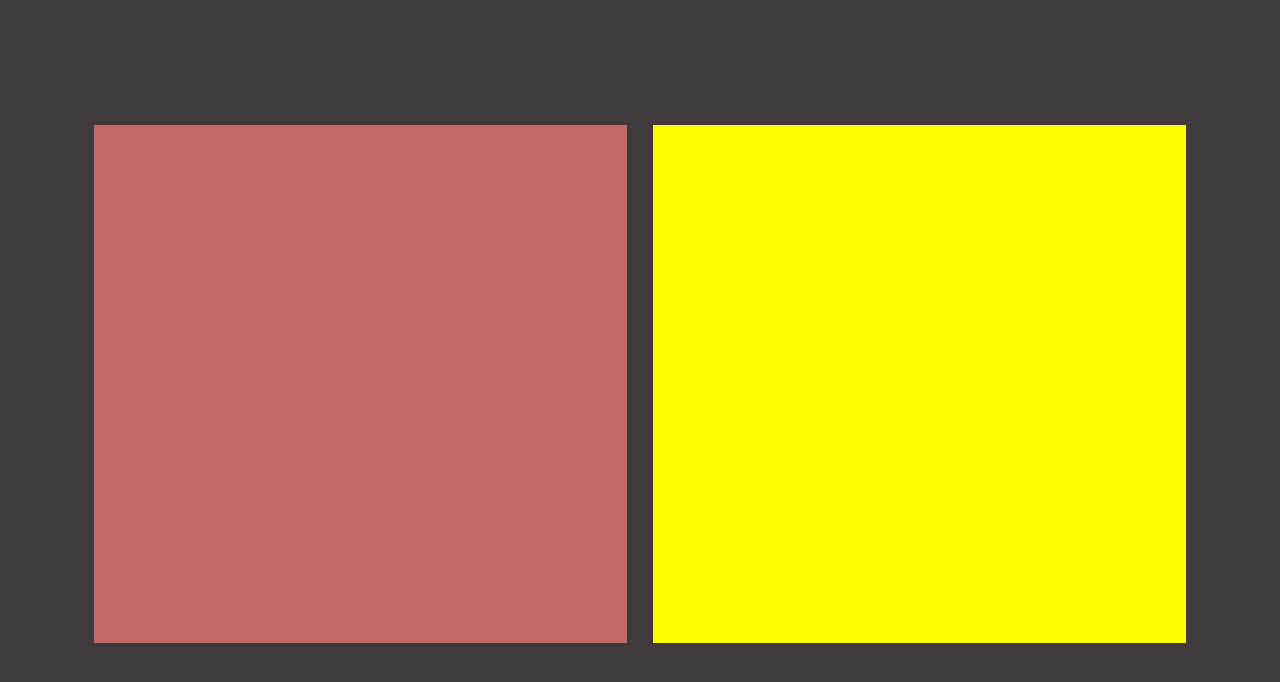
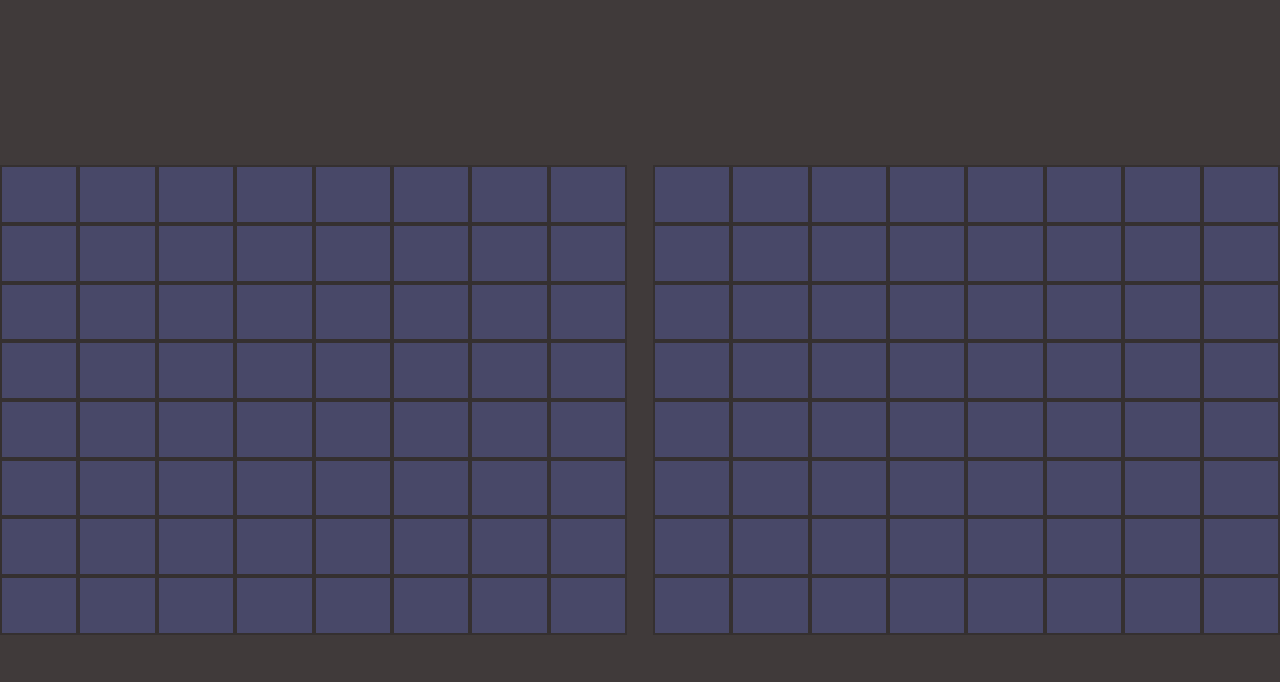
Before and after one commit to FaizanJatt/Battleships, a plain HTML site: page index.html in a window 1280 px wide. Drawn offline with Linux system fonts and the light colour scheme.

Commit message:
more styles

```diff
--- a/index.html
+++ b/index.html
@@ -11,10 +11,10 @@
 <body>
     <div class="control">
 
-        <!-- <div class="container"></div> -->
+        <div class="header"></div>
         <div class="main"></div>
         <div class="main2"></div>
-
+        <div class="footer"></div>
 
     </div>
 
--- a/script.js
+++ b/script.js
@@ -1,35 +1,69 @@
 
-// const main = document.querySelector(".main");
+const main = document.querySelector(".main");
+const main2 = document.querySelector(".main2");
 
 
 
-// function createBoards(){
+function createBoards(){
 
 
-//     let boxes = 64;
-//     boardFirst(boxes);
+    let boxes = 64;
+    boardFirst(boxes);
+    boardSecond(boxes);
 
 
 
-//     function boardFirst(boxes) {
-//         for(let i = 0;i<boxes;i++){
-//             const boxs = document.createElement("div");
-//             console.log(`${i}`);
-//             boxs.id = "box";
+
+
+    function boardFirst(boxes) {
+        for(let i = 0;i<boxes;i++){
+            const boxs = document.createElement("div");
+            boxs.id = "boxMain";
 
 
 
-//             main.appendChild(boxs);
+            main.appendChild(boxs);
 
 
-//         }
+        }
 
 
 
-// };
+};
+
+function boardSecond(boxes){
 
 
-// };
+    for(let i = 0;i<boxes;i++){
+        const boxs = document.createElement("div");
+        boxs.id = "boxMain2";
 
 
-// createBoards();
+
+        main2.appendChild(boxs);
+
+
+    }
+
+
+}
+
+};
+
+
+createBoards();
+
+
+
+
+const look = document.getElementById("boxMain");
+
+look.addEventListener("click", logIt());
+
+
+
+
+function logIt(){
+
+
+}
--- a/style.css
+++ b/style.css
@@ -3,6 +3,7 @@
 *{
     padding:0;
     margin:0;
+    overflow:hidden;
 
 }
 
@@ -12,12 +13,25 @@
 .main{
     background-color:rgb(195, 105, 105);
 
-    /* padding:200px; */
+    display:grid;
+
 
     grid-area:main;
-    margin-top:20%;
-    margin-bottom: 25%;
-    margin-left:15%;
+
+   grid-template-columns: auto auto auto auto auto auto auto auto ;
+
+
+
+
+
+}
+.main2{
+
+ grid-area:main2;
+
+ display:grid;
+
+ grid-template-columns:  auto auto auto auto auto auto auto auto;
 
 
 
@@ -25,21 +39,12 @@
 
 
 }
-.main2{
- background-color:yellow;
- /* padding:200px; */
- grid-area:main2;
- margin-top:20%;
- margin-bottom: 25%;
- margin-right:15%;
+
+#boxMain,#boxMain2{
+    background-color: #484868;
 
 
-
-}
-
-#box{
-    background-color:blue;
-
+    border:2px solid rgb(53, 48, 48);
 
 
 
@@ -53,11 +58,21 @@
 
 
 }
+
+.header{
+    grid-area: header;
+}
+.footer{
+    grid-area: footer;
+}
 .control{
     display:grid;
     grid-template-areas:
+    'header header header header'
     'main main main2 main2'
-    'main main main2 main2';
+    'main main main2 main2'
+    'main main main2 main2'
+    'footer footer footer footer';
 
 
 
```
